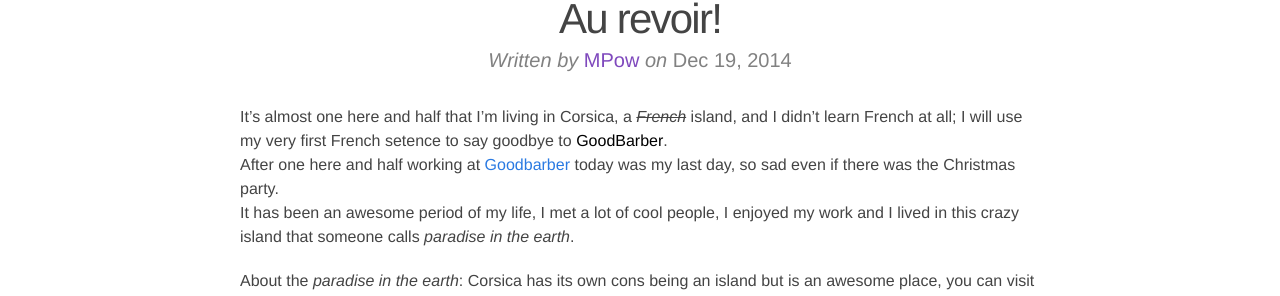
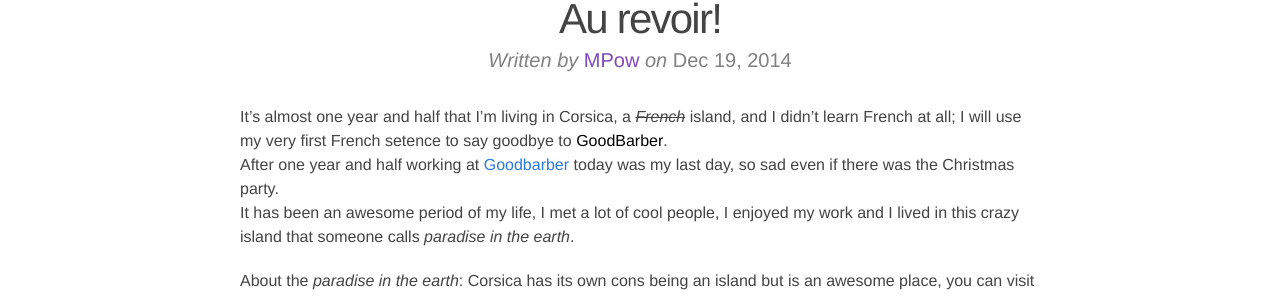
Before and after one commit to MP0w/MP0w.github.io, a Jekyll site: the page built from _posts/2014-12-19-au-revoir.md, in a window 1280 px wide and 900 px high. Shown: the part 391-687 px from the top of the window. Built offline with Jekyll 4.4.1, drawn with Linux system fonts in a browser that asks for light colours; comment, search, counter and statistics services are not loaded.

Commit message:
ops year not here

```diff
--- a/_posts/2014-12-19-au-revoir.md
+++ b/_posts/2014-12-19-au-revoir.md
@@ -7,7 +7,7 @@
 tags: goodbarber
 cover: beautifulTeam.jpg
 cover-centered: 1
-excerpt: "It's almost one here and half that I'm living in Corsica, a <span style='text-decoration: line-through'>French</span> island, and I didn't learn French at all; I will use my very first French setence to say goodbye to **GoodBarber**."
+excerpt: "It's almost one year and half that I'm living in Corsica, a <span style='text-decoration: line-through'>French</span> island, and I didn't learn French at all; I will use my very first French setence to say goodbye to **GoodBarber**."
 ---
 
 <style>
@@ -26,8 +26,8 @@
 }
 </style>
 
-It's almost one here and half that I'm living in Corsica, a *French*{:.linethrough} island, and I didn't learn French at all; I will use my very first French setence to say goodbye to **GoodBarber**.
-After one here and half working at [Goodbarber](http://goodbarber.com) today was my last day, so sad even if there was the Christmas party.
+It's almost one year and half that I'm living in Corsica, a *French*{:.linethrough} island, and I didn't learn French at all; I will use my very first French setence to say goodbye to **GoodBarber**.
+After one year and half working at [Goodbarber](http://goodbarber.com) today was my last day, so sad even if there was the Christmas party.
 It has been an awesome period of my life, I met a lot of cool people, I enjoyed my work and I lived in this crazy island that someone calls *paradise in the earth*.
 
 
```
